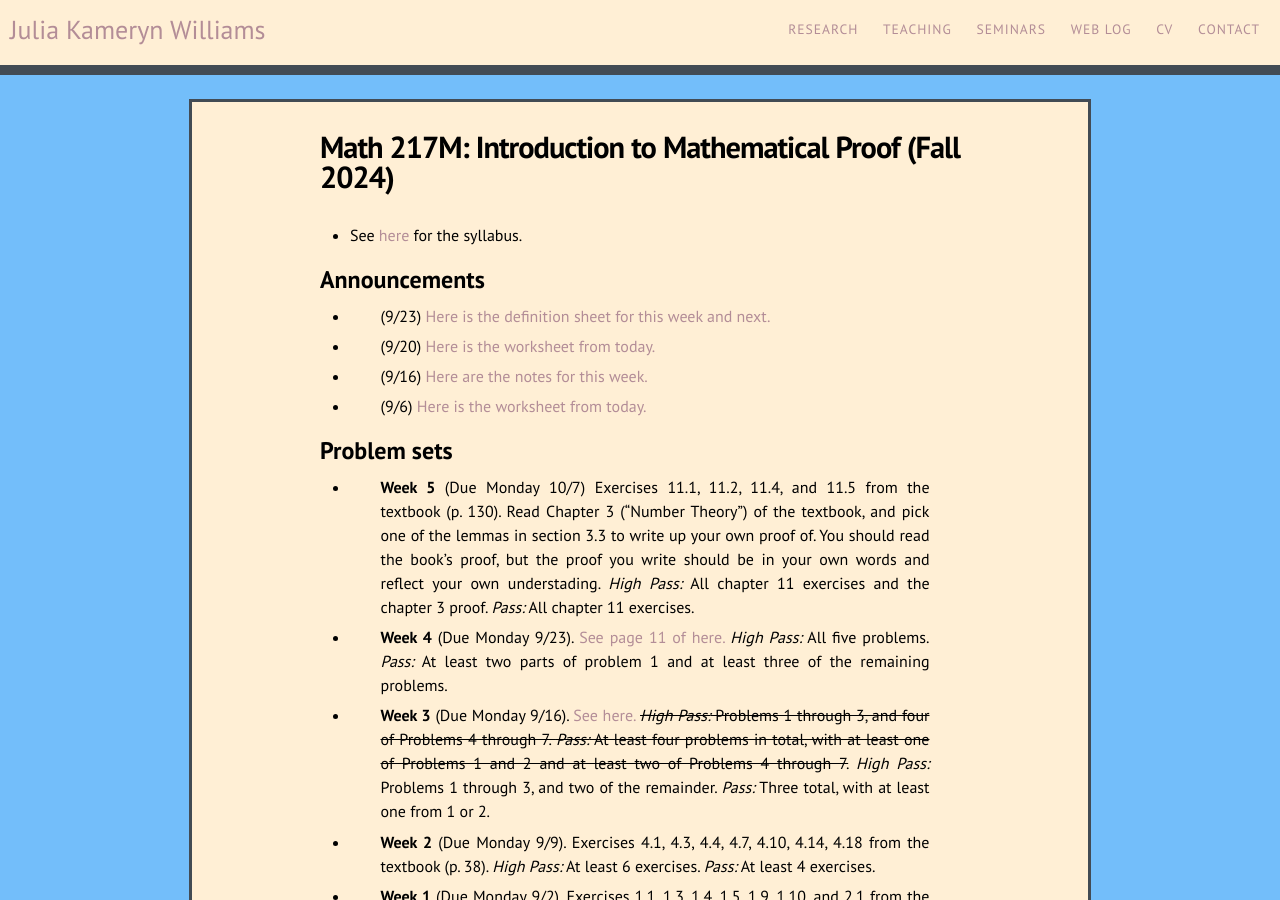
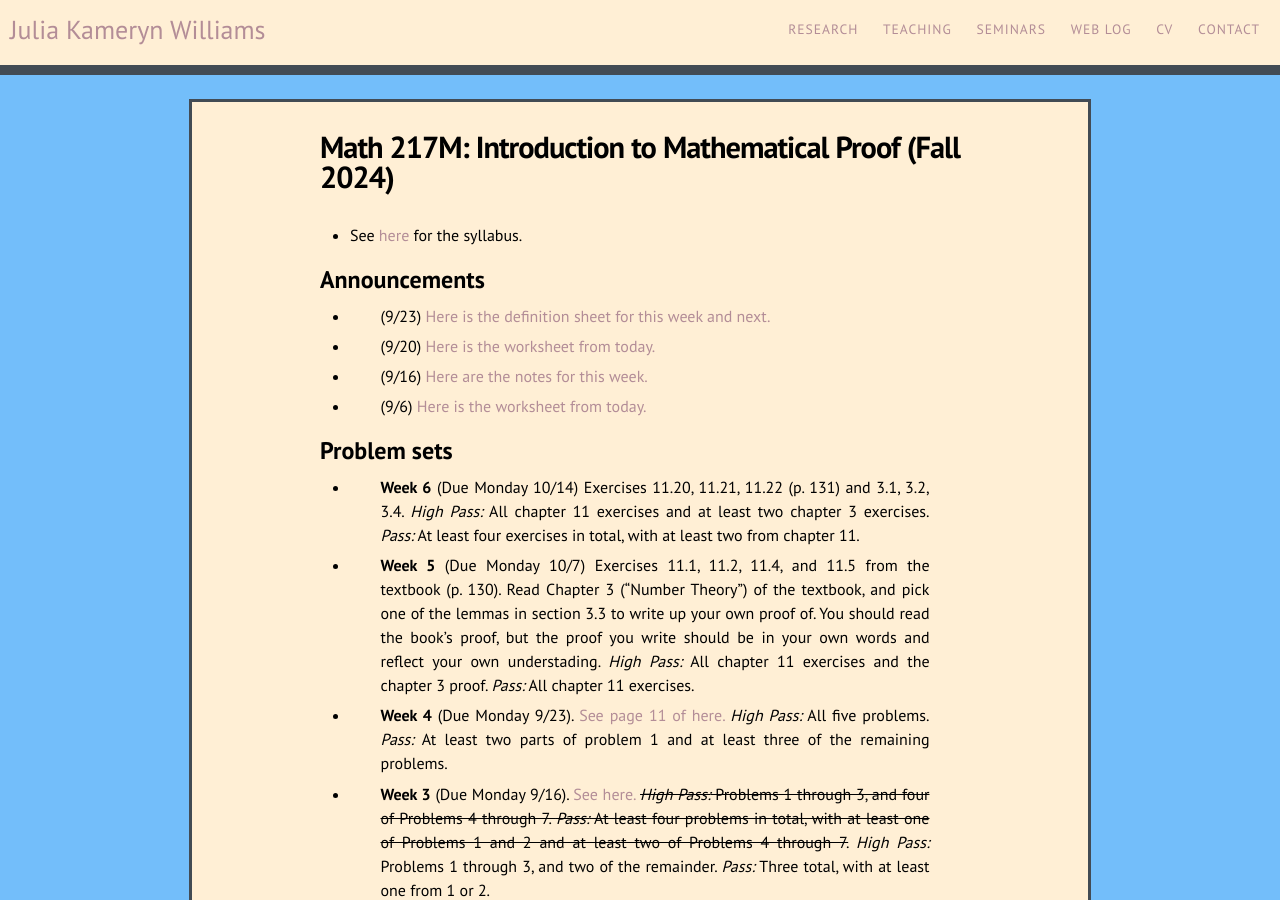
Before and after one commit to kamerynjw/kamerynjw.github.io, a Jekyll site: the page built from teaching/2024/math217m.md, in a window 1280 px wide and 900 px high. Built offline with Jekyll 4.4.1, drawn with Linux system fonts in a browser that asks for light colours; nearby versions of some CDN libraries.

Commit message:
week 6 hw

```diff
--- a/teaching/2024/math217m.md
+++ b/teaching/2024/math217m.md
@@ -20,6 +20,8 @@ Announcements
 
 Problem sets
 -------
+
+* **Week 6** (Due Monday 10/14) Exercises 11.20, 11.21, 11.22 (p. 131) and 3.1, 3.2, 3.4. *High Pass:* All chapter 11 exercises and at least two chapter 3 exercises. *Pass:* At least four exercises in total, with at least two from chapter 11.
 
 * **Week 5** (Due Monday 10/7) Exercises 11.1, 11.2, 11.4, and 11.5 from the textbook (p. 130). Read Chapter 3 ("Number Theory") of the textbook, and pick one of the lemmas in section 3.3 to write up your own proof of. You should read the book's proof, but the proof you write should be in your own words and reflect your own understading. *High Pass:* All chapter 11 exercises and the chapter 3 proof. *Pass:* All chapter 11 exercises.
 
```
